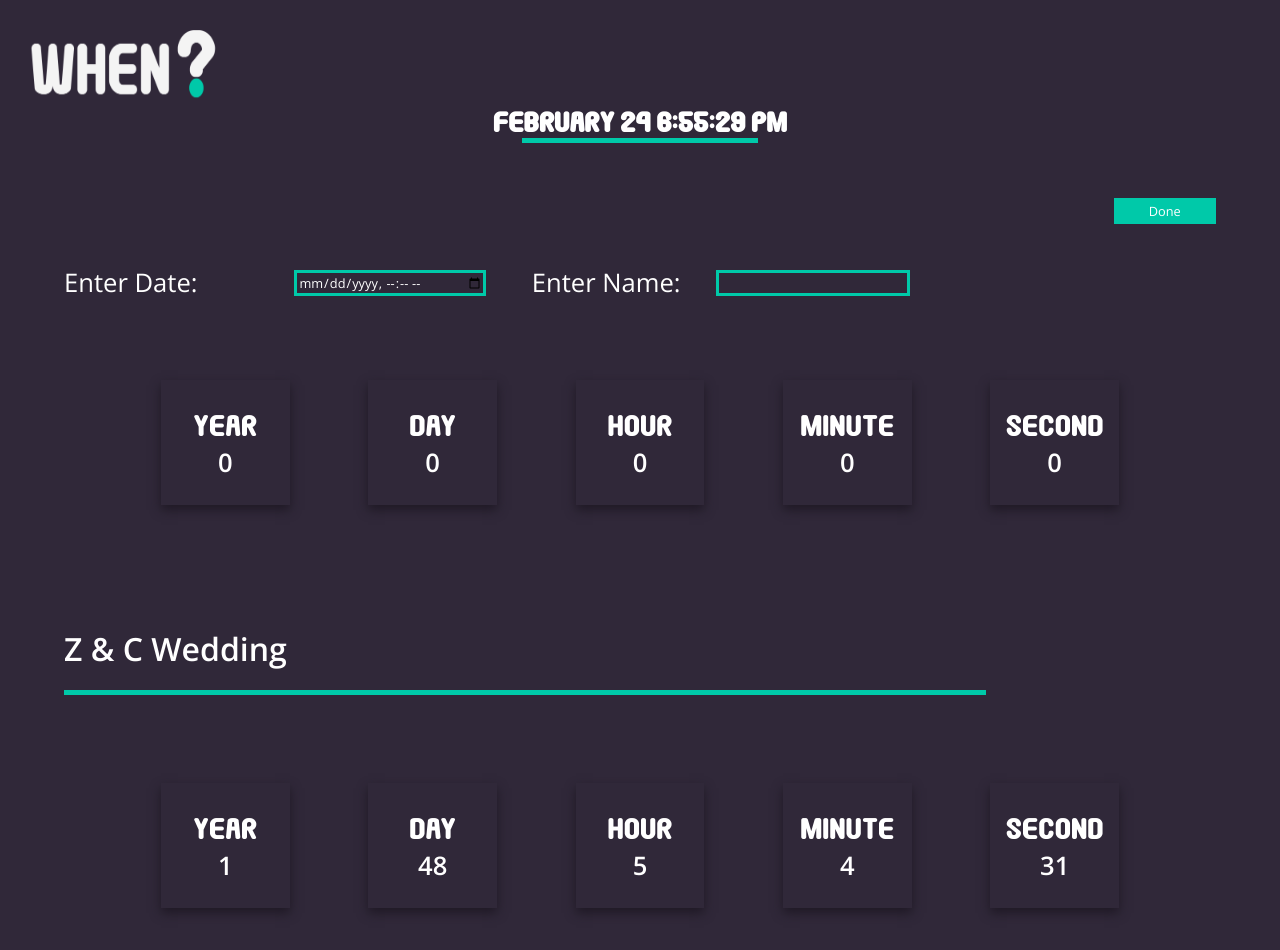
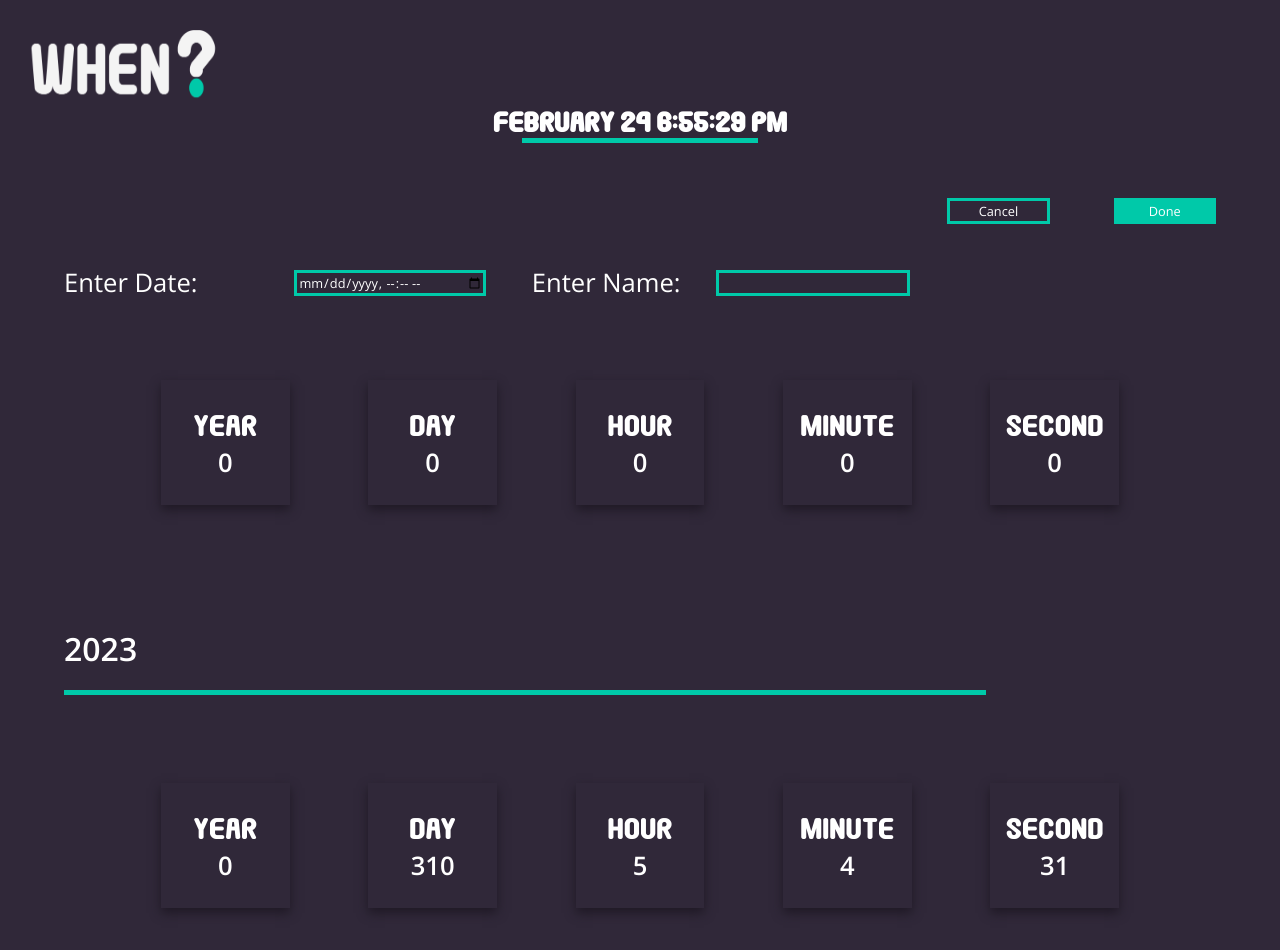
Before and after one commit to z-sanchez/when, a React (Create React App) app in the folder client/: page / in a window 1280 px wide. Both pictures are taken after a click on the button "Add". Shown: the top 950 px of the page. Built offline with nearby package versions, Linux system fonts and the light colour scheme.

Commit message:
added cancel button and changed header from React.app to When?

```diff
--- a/client/public/index.html
+++ b/client/public/index.html
@@ -9,7 +9,7 @@
       name="description"
       content="Web site created using create-react-app"
     />
-    <title>React App</title>
+    <title>When?</title>
   </head>
   <body>
     <noscript>You need to enable JavaScript to run this app.</noscript>
--- a/client/src/Assets/Styles/styles.css
+++ b/client/src/Assets/Styles/styles.css
@@ -64,6 +64,19 @@
   height: 5px;
 }
 
+#buttonFlex {
+  display: flex;
+  flex-flow: row;
+  align-items: center;
+  justify-content: center;
+  align-content: center;
+  justify-content: end;
+  width: 100%;
+}
+#buttonFlex #cancelButton {
+  display: none;
+}
+
 #addCountdown {
   display: flex;
   flex-flow: column;
@@ -77,6 +90,7 @@
 #addCountdown input {
   width: 28%;
   margin-bottom: 7%;
+  margin-right: 3%;
   font-family: osRegular, "Nunito", sans-serif;
   color: #FFFFFF;
   border: 3px solid #00C9A9;
--- a/client/src/Assets/Styles/styles.sass
+++ b/client/src/Assets/Styles/styles.sass
@@ -71,6 +71,12 @@ $accent-green: #00C9A9
   .countdown--bar
     height: 5px
 
+#buttonFlex
+  @include centerAligned(row)
+  justify-content: end
+  width: 100%
+  #cancelButton
+    display: none
 
 #addCountdown
   @include centerAligned(column)
@@ -80,6 +86,7 @@ $accent-green: #00C9A9
   input
     width: 28%
     margin-bottom: 7%
+    margin-right: 3%
     @include fontStyle($white-text, osRegular)
     border: 3px solid $accent-green
     background-color: $background
--- a/client/src/Components/AddCountdown.js
+++ b/client/src/Components/AddCountdown.js
@@ -6,24 +6,28 @@ const AddCountdown = (props) => {
     const [date, setDate] = useState(null);
 
 
-    const toggleForm = () => {
+    const toggleForm = (cancel) => {
         const form = document.getElementById('display');
         const button = document.getElementById('addButton');
+        const cancelButton = document.getElementById('cancelButton');
 
         if (form.style.display === '') {
             form.style.display = 'block';
             button.value = "Done";
             button.classList.add('addButton--hover');
-        }
-        else {
+            cancelButton.style.display = 'block';
+        } else {
+            cancelButton.style.display = 'none';
             form.style.display = '';
             button.style.backgroundColor = "";
             button.value = "Add";
-            let countdownObject = {
-                date: document.getElementById('enterDate').value,
-                name: document.getElementById('enterName').value,
+            if (cancel === false) {
+                let countdownObject = {
+                    date: document.getElementById('enterDate').value,
+                    name: document.getElementById('enterName').value,
+                }
+                props.add(countdownObject);
             }
-            props.add(countdownObject);
         }
     }
 
@@ -34,7 +38,10 @@ const AddCountdown = (props) => {
 
     return (
         <div id='addCountdown'>
-            <input type="button" value="Add" id="addButton" onClick={toggleForm}/>
+            <div id="buttonFlex">
+                <input type="button" value="Cancel" id="cancelButton" onClick={() => {toggleForm(true)}}/>
+                <input type="button" value="Add" id="addButton" onClick={() => {toggleForm(false)}}/>
+            </div>
             <span id="display">
             <form>
                 <div id="dateEntry">
--- a/client/src/Components/App.js
+++ b/client/src/Components/App.js
@@ -13,14 +13,20 @@ class App extends React.Component {
         this.addCountdown = this.addCountdown.bind(this);
 
         this.state = {
-            countdowns: [{date: '2023-04-14T00:00', name: 'Z & C Wedding'}],
+            countdowns: [{date: '2023-01-01T00:00', name: '2023'}],
         }
     }
 
 
     addCountdown(countdownObject) {
         let array = this.state.countdowns;
+
+        let now = new Date().getTime();
+        let date = Date.parse(countdownObject.date);
+        if (date < now || isNaN(date)) return;
+
         array.push(countdownObject);
+
         this.setState({
             countdowns: array,
         });
@@ -34,7 +40,6 @@ class App extends React.Component {
     }
 
     render() {
-        console.log(this.state.countdowns);
         return (
             <div id="appGrid">
                 <Header/>
--- a/client/src/Components/CountdownBox.js
+++ b/client/src/Components/CountdownBox.js
@@ -16,9 +16,7 @@ class CountdownBox extends React.Component {
             let now = new Date().getTime();
 
             if (this.props.date > now) {
-
                 let countdown = this.props.date - now;
-
 
                 switch (this.props.display) {
                     case 'year':
```
Also changed, not shown: 1 other file (tests, documents, lock files or other folders).
